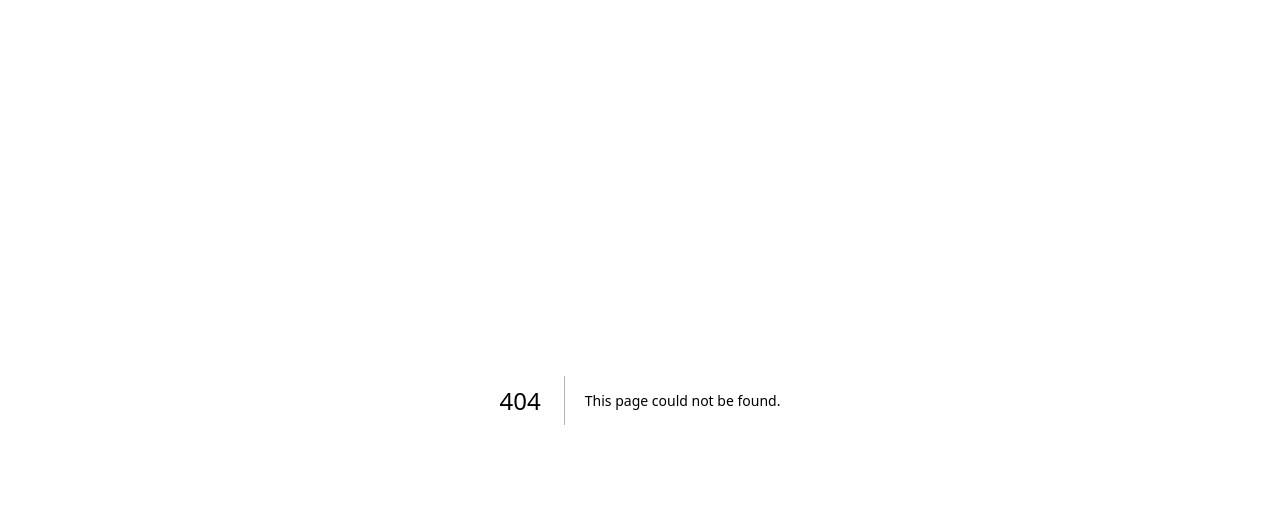
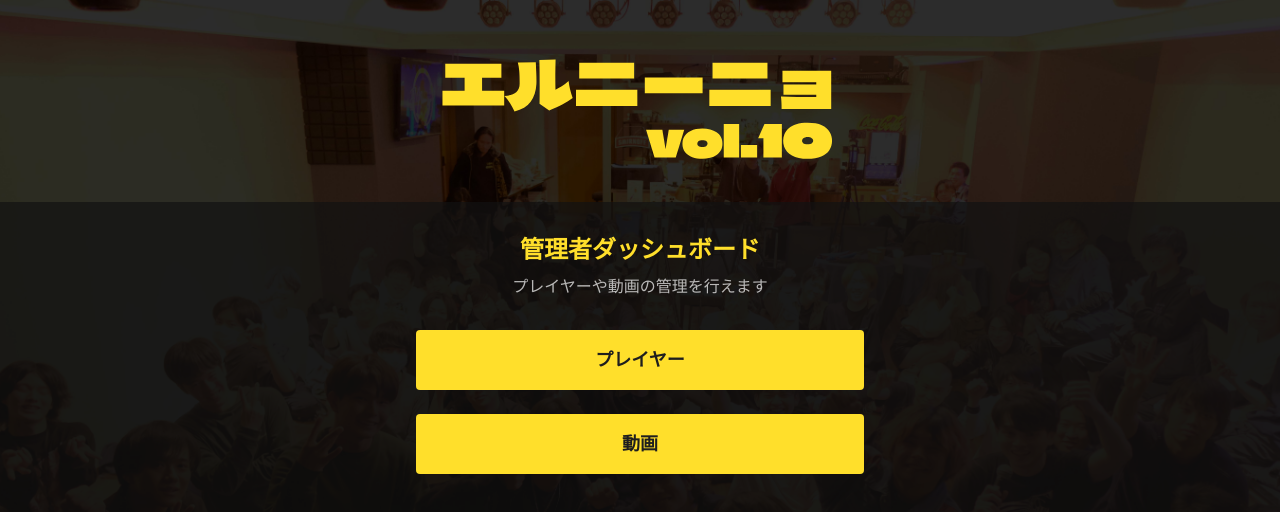
Before and after one commit to asasigure1209/elnino-video-share, a Next.js app: page /admin in a window 1280 px wide. Before the commit this address had no page. Shown: the top 512 px of the page. Built offline with nearby package versions, Linux system fonts and the light colour scheme.

Commit message:
管理画面トップページの作成

```diff
--- /dev/null
+++ b/app/admin/page.tsx
@@ -0,0 +1,10 @@
+import { AdminDashboardPage } from "../../src/pages/admin-dashboard"
+import { MainLayout } from "../../src/shared/ui"
+
+export default function AdminPage() {
+  return (
+    <MainLayout>
+      <AdminDashboardPage />
+    </MainLayout>
+  )
+}
--- a/requirements/02_実装工程表.md
+++ b/requirements/02_実装工程表.md
@@ -108,10 +108,9 @@ Claudeで工程表を作成
 
 ### 5.2 管理者トップページ
 
-- [ ] `/admin` 管理者ダッシュボード実装
-    - プレイヤー管理へのナビゲーション
-    - 動画管理へのナビゲーション
-    - システム状態表示（登録数など）
+- [x] `/admin` 管理者ダッシュボード実装
+    - [x] プレイヤー管理へのナビゲーション
+    - [x] 動画管理へのナビゲーション
 
 ## Phase 6: プレイヤー管理機能（2-3日）
 
--- /dev/null
+++ b/src/pages/admin-dashboard/index.tsx
@@ -0,0 +1,18 @@
+import { AdminNavigation } from "../../widgets/admin-navigation"
+
+export function AdminDashboardPage() {
+  return (
+    <div className="w-full">
+      {/* 管理者ダッシュボードタイトル */}
+      <div className="text-center mb-8">
+        <h1 className="text-2xl font-bold text-on-primary mb-2">
+          管理者ダッシュボード
+        </h1>
+        <p className="text-on-surface/70">プレイヤーや動画の管理を行えます</p>
+      </div>
+
+      {/* ナビゲーション */}
+      <AdminNavigation />
+    </div>
+  )
+}
--- /dev/null
+++ b/src/widgets/admin-navigation/index.tsx
@@ -0,0 +1,27 @@
+import { Button } from "../../shared/ui/button"
+
+export function AdminNavigation() {
+  return (
+    <div className="w-full max-w-md mx-auto space-y-6">
+      {/* プレイヤー管理ボタン */}
+      <div className="w-full">
+        <Button
+          href="/admin/players"
+          className="w-full py-4 text-lg text-center font-bold block"
+        >
+          プレイヤー
+        </Button>
+      </div>
+
+      {/* 動画管理ボタン */}
+      <div className="w-full">
+        <Button
+          href="/admin/videos"
+          className="w-full py-4 text-lg text-center font-bold block"
+        >
+          動画
+        </Button>
+      </div>
+    </div>
+  )
+}
```
Also changed, not shown: 2 other files (tests, documents, lock files or other folders).
